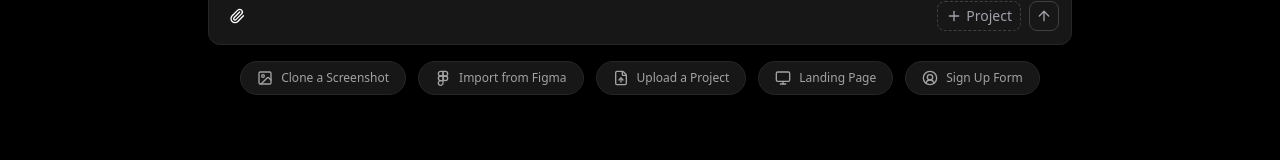
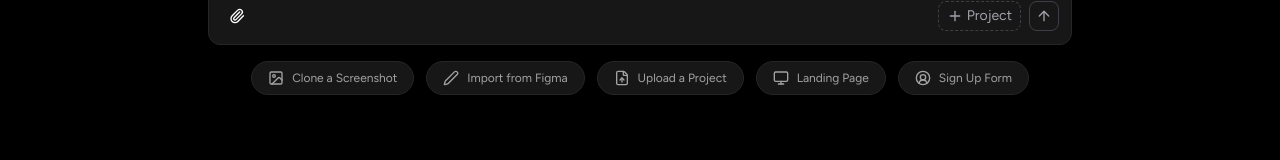
Before and after one commit to Prasannhiremath472/AgocCare, a React (Vite) app in the folder frontend/: page /ai-chat in a window 1280 px wide. Shown: the part 520-680 px from the top of the page. Built offline with nearby package versions, Linux system fonts and the light colour scheme; no server answers.

Commit message:
Updated code for  changes

```diff
--- a/frontend/src/components/ui/v0-ai-chat.jsx
+++ b/frontend/src/components/ui/v0-ai-chat.jsx
@@ -6,7 +6,7 @@ import { cn } from '@/lib/utils';
 import {
   ImageIcon,
   FileUp,
-  Figma,
+  Pen,
   MonitorIcon,
   CircleUserRound,
   ArrowUpIcon,
@@ -139,7 +139,7 @@ export function VercelV0Chat() {
 
         <div className="flex items-center justify-center gap-3 mt-4 flex-wrap">
           <ActionButton icon={<ImageIcon className="w-4 h-4" />} label="Clone a Screenshot" />
-          <ActionButton icon={<Figma className="w-4 h-4" />}    label="Import from Figma" />
+          <ActionButton icon={<Pen className="w-4 h-4" />}    label="Import from Figma" />
           <ActionButton icon={<FileUp className="w-4 h-4" />}   label="Upload a Project" />
           <ActionButton icon={<MonitorIcon className="w-4 h-4" />} label="Landing Page" />
           <ActionButton icon={<CircleUserRound className="w-4 h-4" />} label="Sign Up Form" />
--- a/frontend/src/index.css
+++ b/frontend/src/index.css
@@ -1,8 +1,8 @@
+@import url('https://fonts.googleapis.com/css2?family=Figtree:wght@300;400;500;600;700;800;900&family=Noto+Sans:wght@300;400;500;700&display=swap');
+
 @tailwind base;
 @tailwind components;
 @tailwind utilities;
-
-@import url('https://fonts.googleapis.com/css2?family=Figtree:wght@300;400;500;600;700;800;900&family=Noto+Sans:wght@300;400;500;700&display=swap');
 
 @layer base {
   html { scroll-behavior: smooth; }
```
Also changed, not shown: 1 other file (tests, documents, lock files or other folders).
